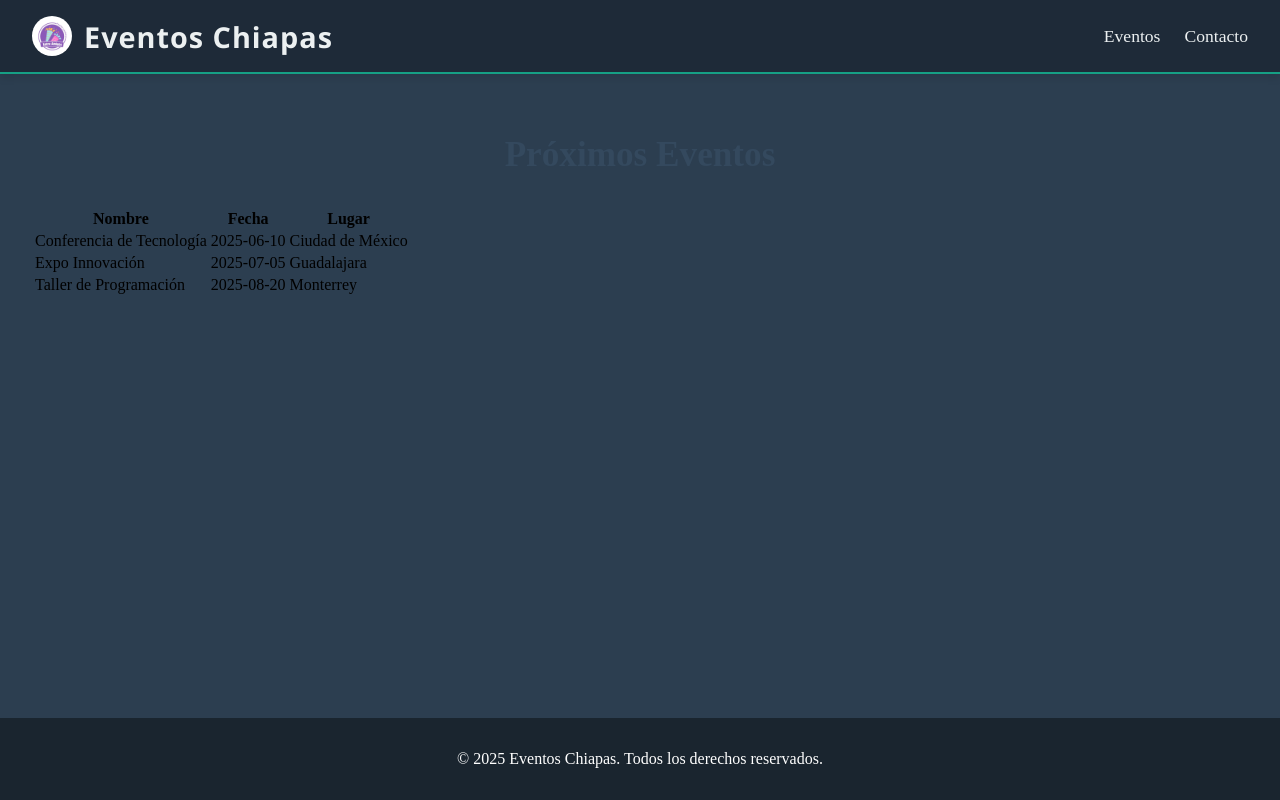
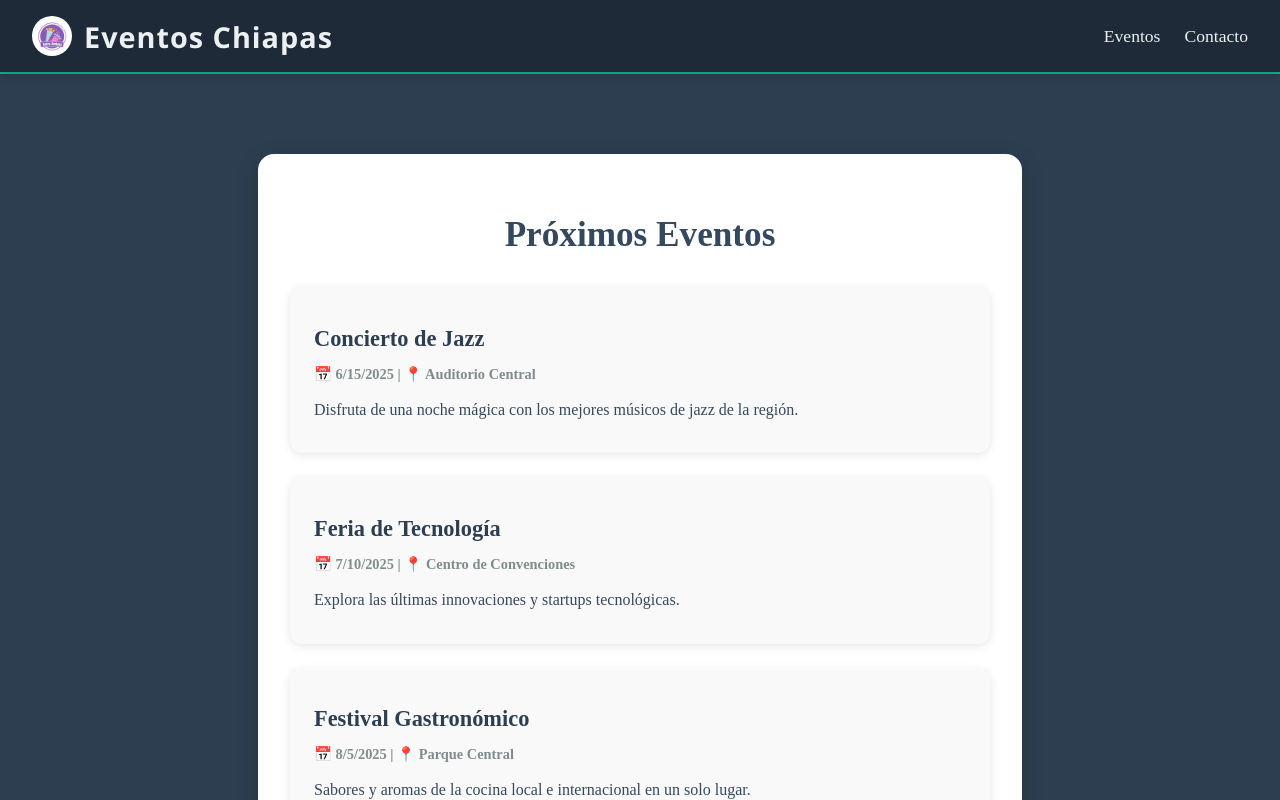
Before and after one commit to alexander1939/EventChiapas, a React (Vite) app: page /events in a window 1280 px wide. Built offline with nearby package versions, Linux system fonts and the light colour scheme.

Commit message:
Diseño de eventos

```diff
--- /dev/null
+++ b/src/assets/styles/event.css
@@ -0,0 +1,72 @@
+.event-wrapper {
+    background: white;
+    border-radius: 16px;
+    padding: 2rem;
+    max-width: 700px;
+    margin: 3rem auto;
+    color: #2c3e50;
+    box-shadow: 0 8px 24px rgba(0, 0, 0, 0.15);
+    animation: fadeIn 0.6s ease-in-out;
+    transition: transform 0.3s ease;
+  }
+
+  .event-wrapper:hover {
+    transform: translateY(-3px);
+  }
+
+  @keyframes fadeIn {
+    from {
+      opacity: 0;
+      transform: translateY(20px);
+    }
+    to {
+      opacity: 1;
+      transform: translateY(0);
+    }
+  }
+
+  .event-title {
+    font-size: 2.2rem;
+    font-weight: bold;
+    text-align: center;
+    margin-bottom: 2rem;
+    color: #34495e;
+  }
+
+  .event-list {
+    display: flex;
+    flex-direction: column;
+    gap: 1.5rem;
+  }
+
+  .event-card {
+    background-color: #f9f9f9;
+    border-radius: 12px;
+    padding: 1rem 1.5rem;
+    box-shadow: 0 2px 8px rgba(0,0,0,0.1);
+    transition: box-shadow 0.3s ease;
+  }
+
+  .event-card:hover {
+    box-shadow: 0 6px 20px rgba(0,0,0,0.15);
+  }
+
+  .event-name {
+    font-size: 1.4rem;
+    font-weight: 700;
+    margin-bottom: 0.3rem;
+    color: #2c3e50;
+  }
+
+  .event-date-location {
+    font-size: 0.9rem;
+    font-weight: 600;
+    color: #7f8c8d;
+    margin-bottom: 0.6rem;
+  }
+
+  .event-description {
+    font-size: 1rem;
+    color: #34495e;
+    line-height: 1.4;
+  }
--- a/src/pages/event.tsx
+++ b/src/pages/event.tsx
@@ -1,41 +1,53 @@
 import React from 'react';
 
-interface Evento {
+import '../assets/styles/event.css';
+
+interface EventData {
   id: number;
-  nombre: string;
-  fecha: string;
-  lugar: string;
+  title: string;
+  date: string;
+  location: string;
+  description: string;
 }
 
-const events: Evento[] = [
-  { id: 1, nombre: 'Conferencia de Tecnología', fecha: '2025-06-10', lugar: 'Ciudad de México' },
-  { id: 2, nombre: 'Expo Innovación', fecha: '2025-07-05', lugar: 'Guadalajara' },
-  { id: 3, nombre: 'Taller de Programación', fecha: '2025-08-20', lugar: 'Monterrey' },
+const events: EventData[] = [
+  {
+    id: 1,
+    title: "Concierto de Jazz",
+    date: "2025-06-15",
+    location: "Auditorio Central",
+    description: "Disfruta de una noche mágica con los mejores músicos de jazz de la región.",
+  },
+  {
+    id: 2,
+    title: "Feria de Tecnología",
+    date: "2025-07-10",
+    location: "Centro de Convenciones",
+    description: "Explora las últimas innovaciones y startups tecnológicas.",
+  },
+  {
+    id: 3,
+    title: "Festival Gastronómico",
+    date: "2025-08-05",
+    location: "Parque Central",
+    description: "Sabores y aromas de la cocina local e internacional en un solo lugar.",
+  },
 ];
 
 const Event: React.FC = () => {
   return (
-    <div className="wrapper">
-      <h2 className="contact-title">Próximos Eventos</h2>
-      <div className="overflow-x-auto">
-        <table className="min-w-full border border-gray-200">
-          <thead className="bg-gray-100">
-            <tr>
-              <th className="text-left px-4 py-2 border-b">Nombre</th>
-              <th className="text-left px-4 py-2 border-b">Fecha</th>
-              <th className="text-left px-4 py-2 border-b">Lugar</th>
-            </tr>
-          </thead>
-          <tbody>
-            {events.map((evento) => (
-              <tr key={evento.id} className="hover:bg-gray-50">
-                <td className="px-4 py-2 border-b">{evento.nombre}</td>
-                <td className="px-4 py-2 border-b">{evento.fecha}</td>
-                <td className="px-4 py-2 border-b">{evento.lugar}</td>
-              </tr>
-            ))}
-          </tbody>
-        </table>
+    <div className="event-wrapper">
+      <h2 className="event-title">Próximos Eventos</h2>
+      <div className="event-list">
+        {events.map(event => (
+          <div key={event.id} className="event-card">
+            <h3 className="event-name">{event.title}</h3>
+            <p className="event-date-location">
+              📅 {new Date(event.date).toLocaleDateString()} | 📍 {event.location}
+            </p>
+            <p className="event-description">{event.description}</p>
+          </div>
+        ))}
       </div>
     </div>
   );
```
